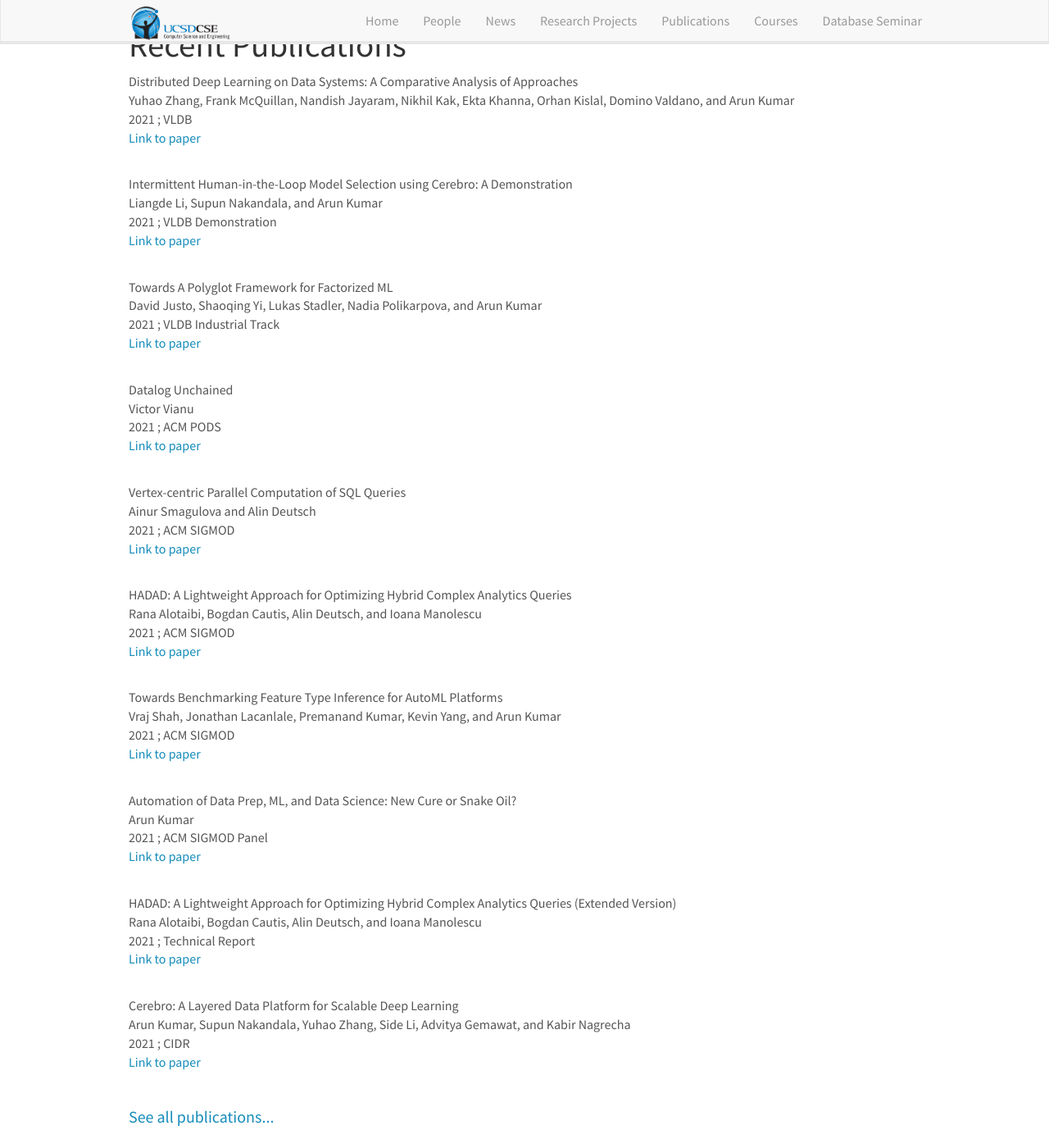
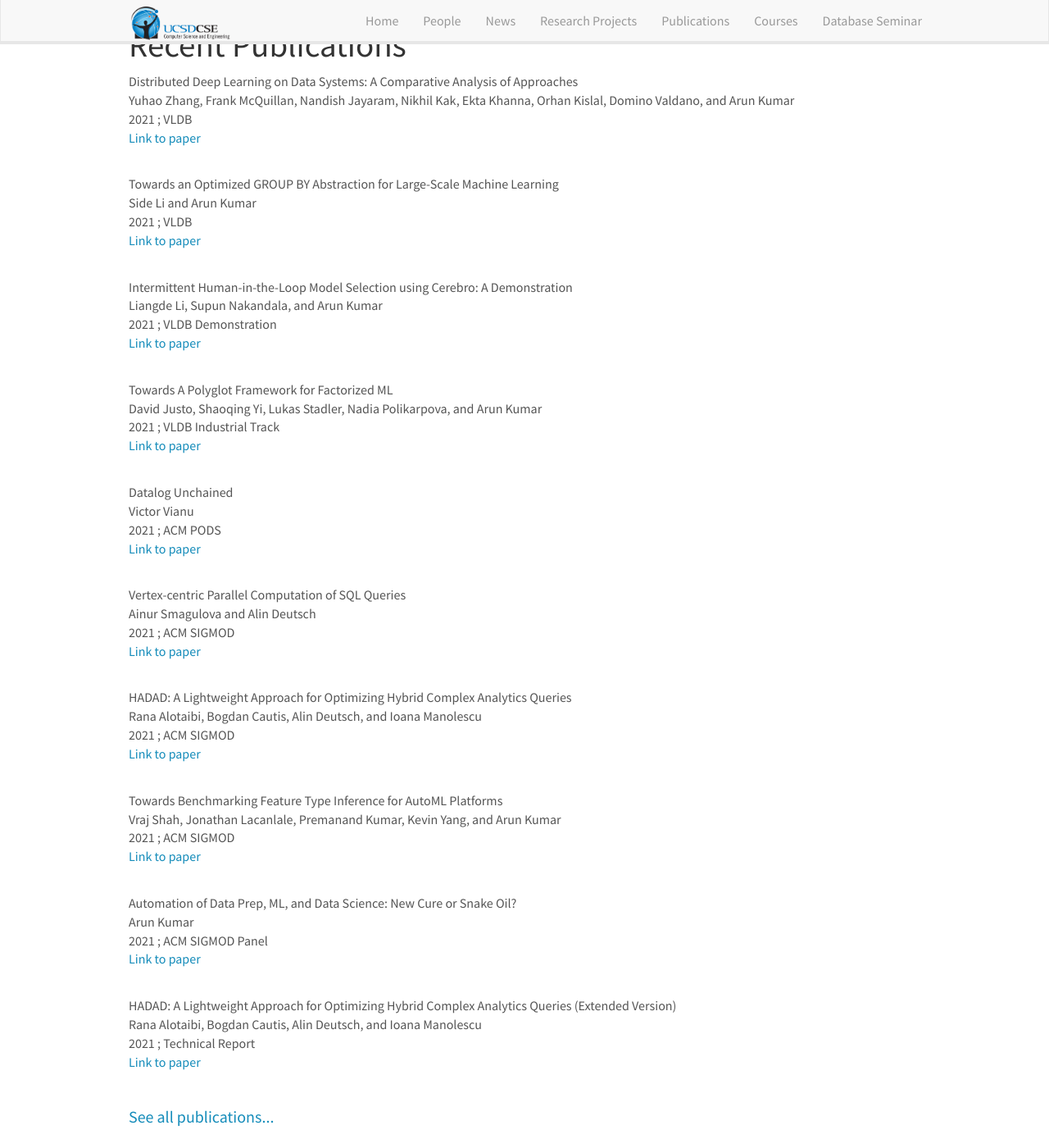
Before and after one commit to dbucsd/dbucsd.github.io, a Jekyll site: the page built from index.md, in a window 1280 px wide and 1400 px high, scrolled down 4702 px. Shown: the whole window at 82% size. Built offline with Jekyll 4.4.1, drawn with Linux system fonts in a browser that asks for light colours; nearby versions of some CDN libraries.

Commit message:
kingpin vldb 2021

```diff
--- a/_data/papers.yml
+++ b/_data/papers.yml
@@ -2,6 +2,11 @@
   venue: VLDB
   title: "Distributed Deep Learning on Data Systems: A Comparative Analysis of Approaches"
   author: Yuhao Zhang, Frank McQuillan, Nandish Jayaram, Nikhil Kak, Ekta Khanna, Orhan Kislal, Domino Valdano, and Arun Kumar
+  link: https://adalabucsd.github.io/cerebro.html
+- year: 2021
+  venue: VLDB
+  title: "Towards an Optimized GROUP BY Abstraction for Large-Scale Machine Learning"
+  author: Side Li and Arun Kumar
   link: https://adalabucsd.github.io/cerebro.html
 - year: 2021
   venue: VLDB Demonstration
```
